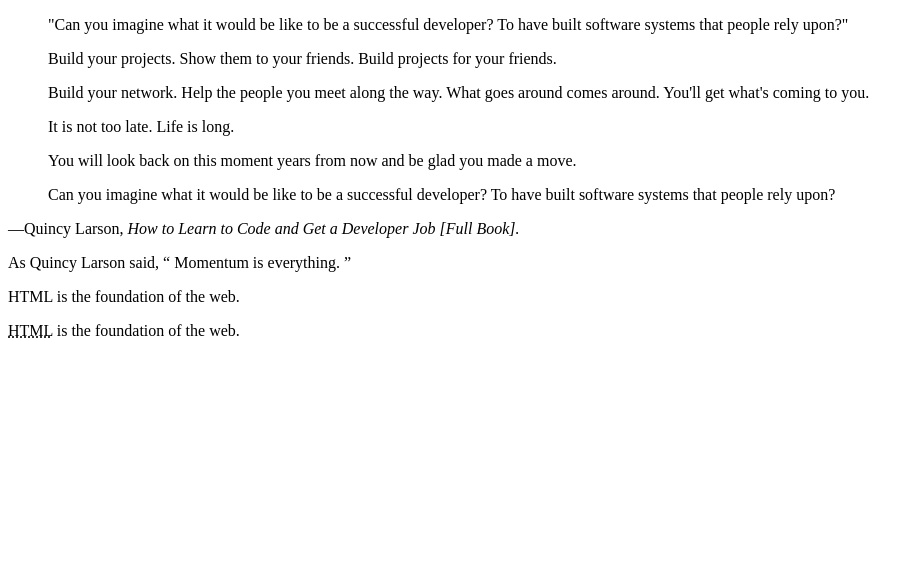
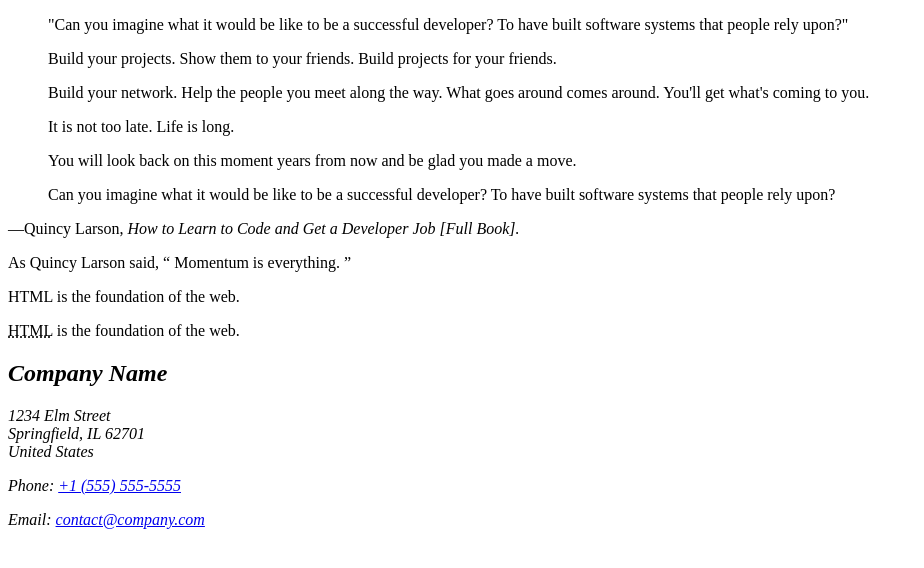
Before and after one commit to simpledimplepopitsquish/SemanticHTML, a plain HTML site: page Lesson_03/index.html in a window 1280 px wide. Shown: the whole page, without its empty margins (0-924 px from the left). Drawn offline with Linux system fonts and the light colour scheme.

Commit message:
Addresses in HTML section added

```diff
--- a/Lesson_03/index.html
+++ b/Lesson_03/index.html
@@ -107,5 +107,44 @@
         Some browsers may display a dotted underline, while others may convert the contents to small caps,
         or even assign certain default styles.
         When users hover over the abbreviation, they will see a tooltip with the full form.
+    -->
+
+
+    <!-- How Do You Display Addresses in HTML?-->
+
+    <!--
+        The contact address element is used to represent contact information for a section on a web page.
+        The address element is versatile and can be used for business pages, author pages, personal sites,
+        and more.
+        When it comes to building out your website's contact sections,
+        you should use the semantic address element over a generic element like a div.
+    -->
+
+    <address>
+        <h2>Company Name</h2>
+        <p>
+            1234 Elm Street<br />
+            Springfield, IL 62701<br />
+            United States
+        </p>
+        <p>Phone: <a href="tel:+15555555555">+1 (555) 555-5555</a></p>
+        <p>Email: <a href="mailto:contact@company.com">contact@company.com</a></p>
+    </address>
+    <!--
+        For the physical address, the line break element, br,
+        is used to show the division between the street name, city, and country.
+
+        The tel:+ value inside the href attribute creates a clickable link to initiate a phone call
+        on certain devices that support that.
+
+        For the email address, another anchor element is used with the href value set to a mailto link.
+        mailto links are used in HTML documents to allow users to open a new email
+        within their preferred email client.
+
+        One of the downsides of using a mailto link is that users often perceive it as spam.
+        Unfortunately, a lot of spammers will use this option to send emails to users.
+        So just keep that in mind when you're using it.
+    -->
+
 </body>
 </html>
```
